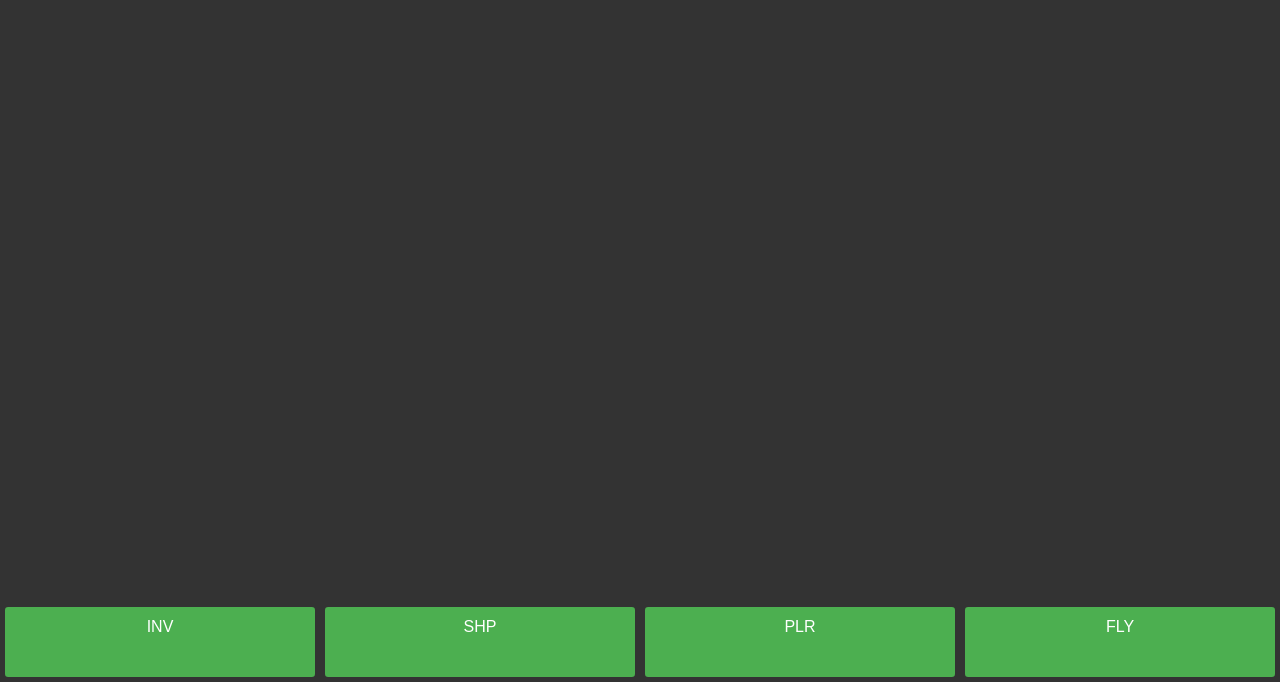
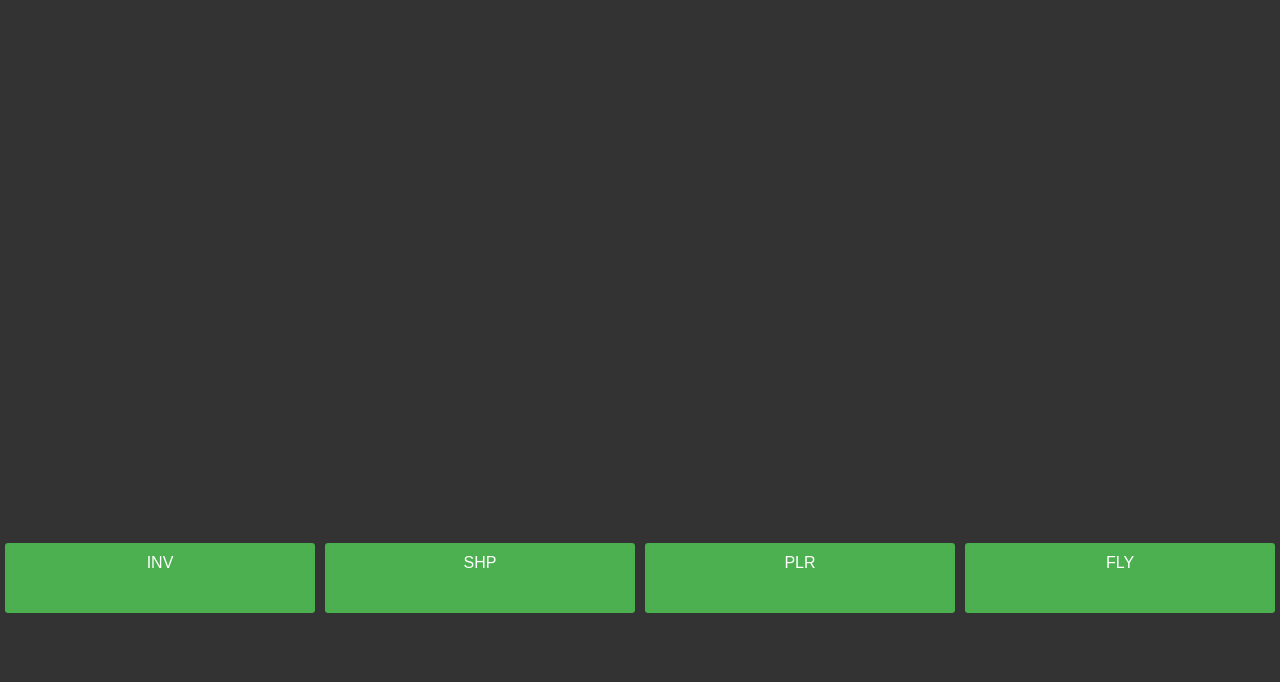
Before and after one commit to Eerovil/dynamic-adventure, a Django app: page /adventure/fly/ in a window 1280 px wide. Shown: the part 118-800 px from the top of the page. Run offline with Django 4.2, Linux system fonts and the light colour scheme; a user stored in the database is signed in; tables that the repository leaves empty hold one stand-in row (values such as "Sample post"); some libraries are stand-ins or nearby versions.

Commit message:
Move bottom up

```diff
--- a/dynamicadventures/adventures/templates/adventures/base.html
+++ b/dynamicadventures/adventures/templates/adventures/base.html
@@ -19,7 +19,7 @@
 <style>
 #last-part {
     position: fixed;
-    bottom: 0;
+    bottom: 4rem;
     text-align: center;
     display: flex;
     flex-direction: row;
```
